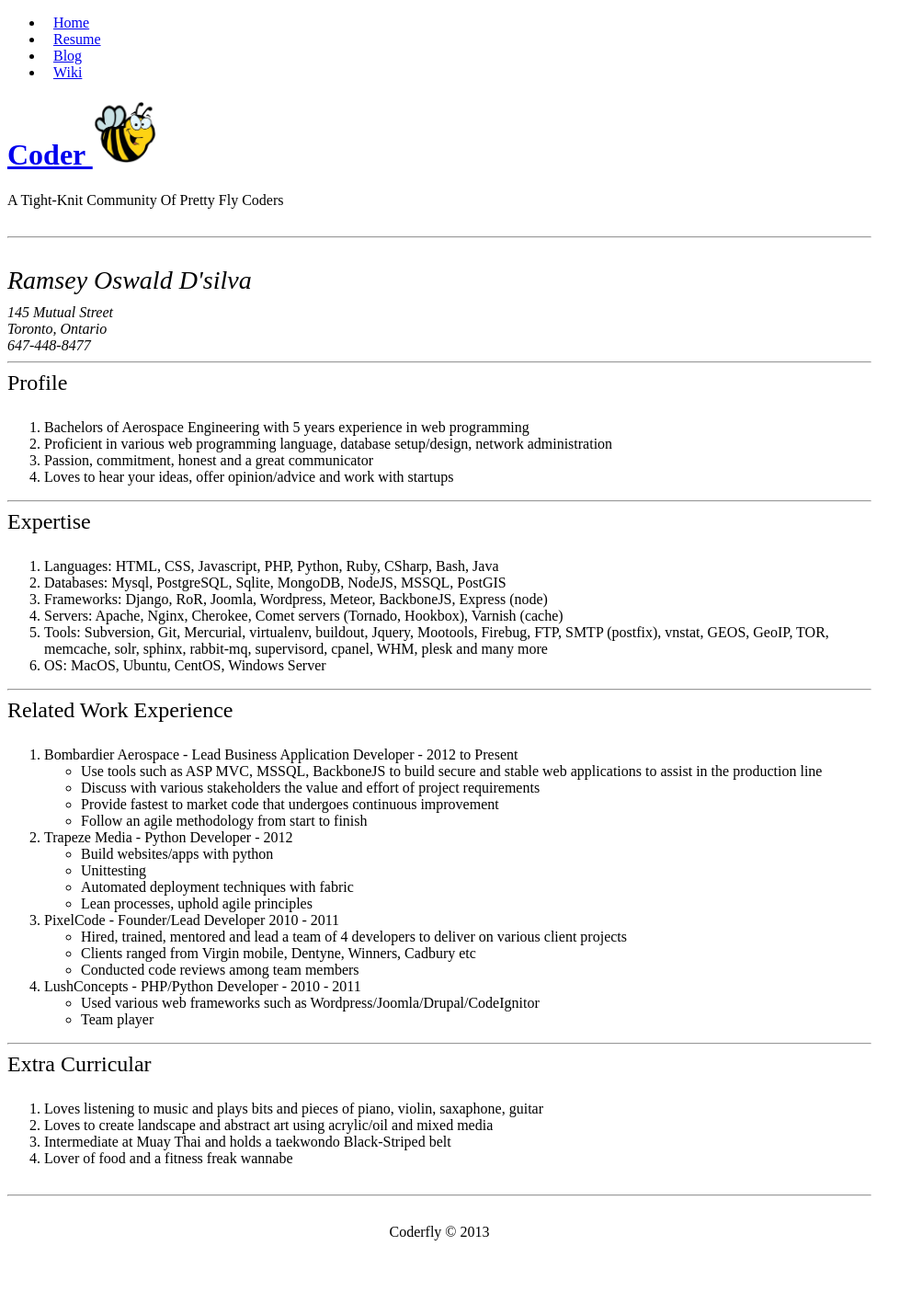
After one commit to pixelcode/coderfly-old, a Django app: page /resume/ in a window 1280 px wide. The commit adds this page. Shown: the whole page at 92% size, without its empty margins (0-1003 px from the left). Run offline with Django 3.2, Linux system fonts and the light colour scheme; parts of the project's set-up code (start-up, migrations or seed data) failed here and were passed over; some libraries are stand-ins or nearby versions.

Commit message:
Added resume page

```diff
--- a/coderfly/coderfly/settings.py
+++ b/coderfly/coderfly/settings.py
@@ -56,6 +56,8 @@ MEDIA_ROOT = ''
 # trailing slash.
 # Examples: "http://example.com/media/", "http://media.example.com/"
 MEDIA_URL = ''
+
+APPEND_SLASH = True
 
 # Absolute path to the directory static files should be collected to.
 # Don't put anything in this directory yourself; store your static files
--- a/coderfly/coderfly/static/css/style.css
+++ b/coderfly/coderfly/static/css/style.css
@@ -70,3 +70,26 @@ ul#nav {
     float: right;
     padding: 0 10px;
 }
+
+.header h1 a {
+    vertical-align: bottom;
+}
+
+.lead, .header {
+    text-transform: capitalize;
+}
+
+#resume .lead {
+    font-size: 24px;
+    font-weight: 400;
+    padding-bottom: 10px;
+}
+
+#resume address .lead {
+    font-size: 28px;
+    font-weight: 400;
+}
+
+#resume .lead, #resume address {
+    margin: 0;
+}
--- a/coderfly/coderfly/templates/base.html
+++ b/coderfly/coderfly/templates/base.html
@@ -2,7 +2,7 @@
 <html lang="en">
   <head>
     <meta charset="utf-8">
-    <title>CoderFly</title>
+    <title>{% block title %}CoderFly{% endblock %}</title>
     <link rel="shortcut icon" href="{{ STATIC_URL }}img/bee.jpg" />
     <meta name="viewport" content="width=device-width, initial-scale=1.0">
     <meta name="description" content="A tight-knit community of pretty fly coders. We build anything from simple brochure sites,
@@ -33,18 +33,24 @@
           <div class="navbar-inner">
             <div class="container">
                 <ul class="nav">
-                  <li class="active"><a href="/">Home</a></li>
-                  <li><a href="http://blog.coderfly.com">Blog</a></li>
-                  <li><a href="http://wiki.coderfly.com">Wiki</a></li>
+                    {% block nav %}
+                    <li class="active"><a href="/">Home</a></li>
+                    <li><a href="/resume/">Resume</a></li>
+                    <li><a href="http://blog.coderfly.com">Blog</a></li>
+                    <li><a href="http://wiki.coderfly.com">Wiki</a></li>
+                    {% endblock %}
                 </ul>
             </div>
           </div>
         </div>
         <div class="container">
+            {% block header %}
             <div class="jumbotron">
                 <h1>Coder <img class="bee" src="{{ STATIC_URL }}img/bee.jpg" width="150" /></h1>
                 <p class="lead">A tight-knit community of pretty fly coders</p>
             </div>
+            {% endblock %}
+            {% block content %}
             <hr>
             <div id="about" class="jumbotron">
                 <div type="button" class="btn btn-large btn-success">Brochure sites</div><br/>
@@ -83,6 +89,7 @@
                 <br/>
             </div>
             <hr>
+            {% endblock %}
             <div id="footer" class="jumbotron">
               Coderfly &copy; 2013
             </div>
--- /dev/null
+++ b/coderfly/coderfly/templates/page.html
@@ -0,0 +1,8 @@
+{% extends "base.html" %}
+
+{% block header %}
+<div class="header">
+    <h1><a href="/">Coder <img class="bee" src="{{ STATIC_URL }}img/bee.jpg" width="70" /></a></h1>
+    <p class="lead">A tight-knit community of pretty fly coders</p>
+</div>
+{% endblock %}
--- /dev/null
+++ b/coderfly/coderfly/templates/resume.html
@@ -0,0 +1,84 @@
+{% extends "page.html" %}
+
+{% block title %}CoderFly - Resume{% endblock %}
+{% block nav %}
+<li><a href="/">Home</a></li>
+<li class="active"><a href="/resume/">Resume</a></li>
+<li><a href="http://blog.coderfly.com">Blog</a></li>
+<li><a href="http://wiki.coderfly.com">Wiki</a></li>
+{% endblock %}
+
+{% block content %}
+<hr>
+<div id="resume">
+    <address>
+        <p class="lead">Ramsey Oswald D'silva</p>
+        145 Mutual Street<br>
+        Toronto, Ontario<br>
+        647-448-8477
+    </address>
+    <div class="clearfix"></div>
+    <hr>
+    <p class="lead">Profile</p>
+    <ol>
+        <li>Bachelors of Aerospace Engineering with 5 years experience in web programming</li>
+        <li>Proficient in various web programming language, database setup/design, network administration</li>
+        <li>Passion, commitment, honest and a great communicator</li>
+        <li>Loves to hear your ideas, offer opinion/advice and work with startups</li>
+    </ol>
+    <hr>
+    <p class="lead">Expertise</p>
+    <ol>
+        <li>Languages: HTML, CSS, Javascript, PHP, Python, Ruby, CSharp, Bash, Java</li>
+        <li>Databases: Mysql, PostgreSQL, Sqlite, MongoDB, NodeJS, MSSQL, PostGIS</li>
+        <li>Frameworks: Django, RoR, Joomla, Wordpress, Meteor, BackboneJS, Express (node)</li>
+        <li>Servers: Apache, Nginx, Cherokee, Comet servers (Tornado, Hookbox), Varnish (cache)</li>
+        <li>Tools: Subversion, Git, Mercurial, virtualenv, buildout, Jquery, Mootools, Firebug, FTP,
+            SMTP (postfix), vnstat, GEOS, GeoIP, TOR, memcache, solr, sphinx, rabbit-mq, supervisord, cpanel, WHM, plesk and many more</li>
+        <li>OS: MacOS, Ubuntu, CentOS, Windows Server</li>
+    </ol>
+    <hr>
+    <p class="lead">Related Work Experience</p>
+    <ol>
+        <li>Bombardier Aerospace - Lead Business Application Developer - 2012 to Present
+            <ul>
+                <li>Use tools such as ASP MVC, MSSQL, BackboneJS to build secure and stable web applications
+                    to assist in the production line</li>
+                <li>Discuss with various stakeholders the value and effort of project requirements</li>
+                <li>Provide fastest to market code that undergoes continuous improvement</li>
+                <li>Follow an agile methodology from start to finish</li>
+            </ul>
+        </li>
+        <li>Trapeze Media - Python Developer - 2012
+            <ul>
+                <li>Build websites/apps with python</li>
+                <li>Unittesting</li>
+                <li>Automated deployment techniques with fabric</li>
+                <li>Lean processes, uphold agile principles</li>
+            </ul>
+        </li>
+        <li>PixelCode - Founder/Lead Developer 2010 - 2011
+            <ul>
+                <li>Hired, trained, mentored and lead a team of 4 developers to deliver on various client projects</li>
+                <li>Clients ranged from Virgin mobile, Dentyne, Winners, Cadbury etc</li>
+                <li>Conducted code reviews among team members</li>
+            </ul>
+        </li>
+        <li>LushConcepts - PHP/Python Developer - 2010 - 2011
+            <ul>
+                <li>Used various web frameworks such as Wordpress/Joomla/Drupal/CodeIgnitor</li>
+                <li>Team player</li>
+            </ul>
+        </li>
+    </ol>
+    <hr>
+    <p class="lead">Extra Curricular</p>
+    <ol>
+        <li>Loves listening to music and plays bits and pieces of piano, violin, saxaphone, guitar</li>
+        <li>Loves to create landscape and abstract art using acrylic/oil and mixed media</li>
+        <li>Intermediate at Muay Thai and holds a taekwondo Black-Striped belt</li>
+        <li>Lover of food and a fitness freak wannabe</li>
+    </ol>
+</div>
+<hr>
+{% endblock %}
--- a/coderfly/coderfly/urls.py
+++ b/coderfly/coderfly/urls.py
@@ -8,6 +8,7 @@ urlpatterns = patterns('',
     # Examples:
 
     url(r'^$', 'coderfly.views.home', name='home'),
+    url(r'^resume/$', 'coderfly.views.resume', name='resume'),
 
     # url(r'^ramseydsilva/', include('ramseydsilva.foo.urls')),
 
--- a/coderfly/coderfly/views.py
+++ b/coderfly/coderfly/views.py
@@ -28,3 +28,7 @@ def home(request):
         return HttpResponse(simplejson.dumps(to_return), mimetype="application/json")
     context = {}
     return render_to_response("index.html", context, context_instance = RequestContext(request))
+
+def resume(request):
+    context = {}
+    return render_to_response("resume.html", context, context_instance = RequestContext(request))
```
